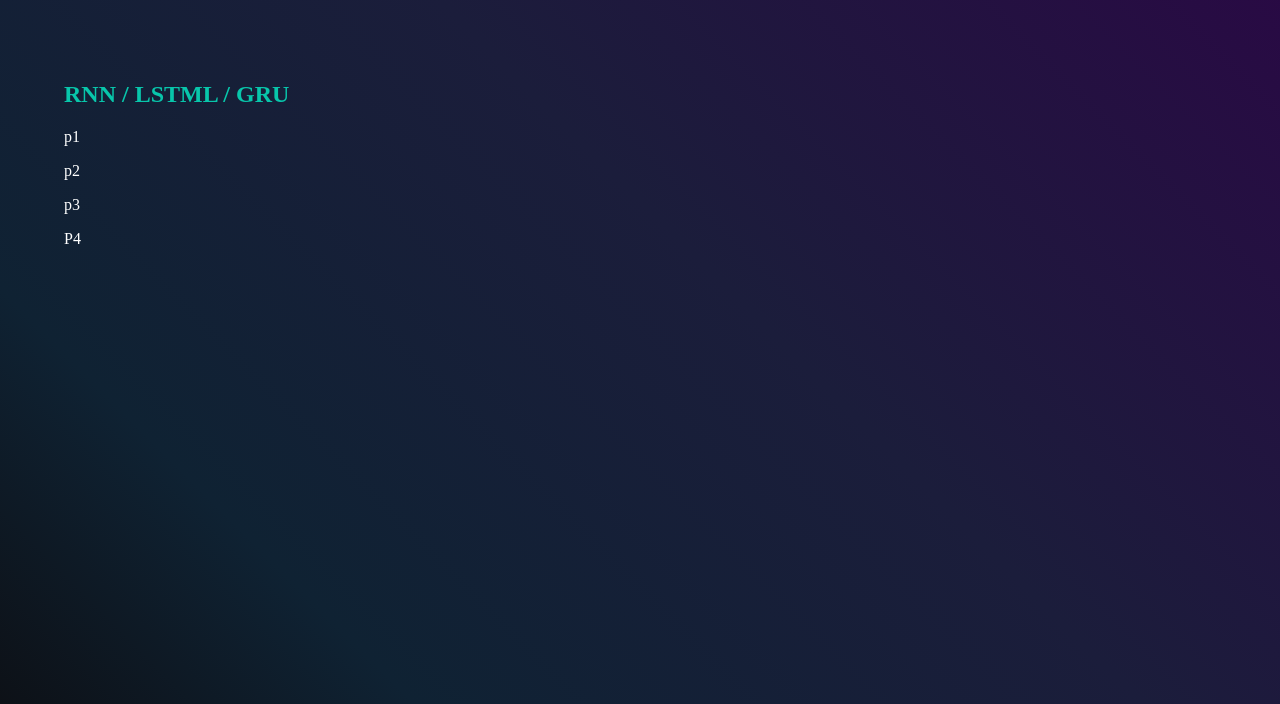
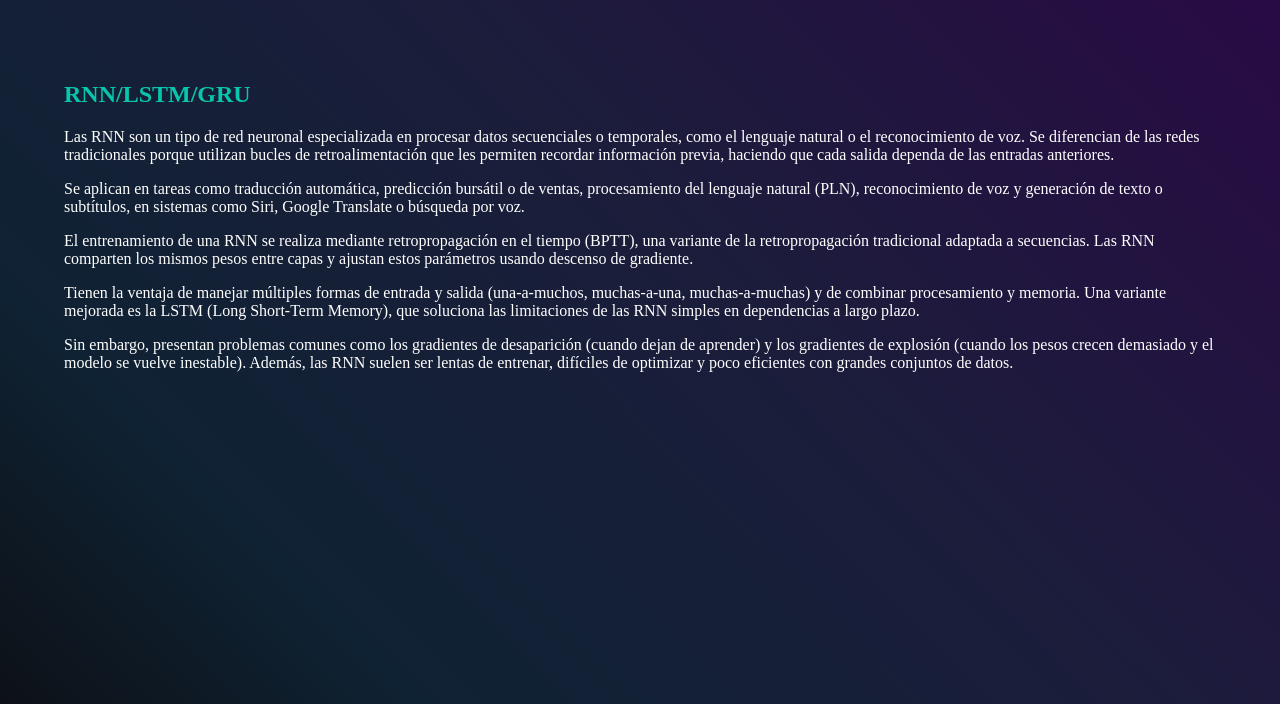
Before and after one commit to ulisesoliva17/ProyectoWeb, a plain HTML site: page RNN-LSTM-GRU.html in a window 1280 px wide. Shown: the part 96-800 px from the top of the page. Drawn offline with nearby package versions, Linux system fonts and the light colour scheme.

Commit message:
rnn-lstm-gru

```diff
--- a/RNN-LSTM-GRU.html
+++ b/RNN-LSTM-GRU.html
@@ -35,21 +35,37 @@
     </header>
     <main id="main-dl">
         <selection id="selection-cnn">
-            <h2 id="modelos-h2-cnn">RNN / LSTML / GRU</h2>
+            <h2 id="modelos-h2-cnn">RNN/LSTM/GRU</h2>
             <div id="modelos-cajas-cnn">
                 <p>
-                    p1
+                    Las RNN son un tipo de red neuronal especializada en procesar datos secuenciales o temporales, como el lenguaje natural
+                     o el reconocimiento de voz. Se diferencian de las redes tradicionales porque utilizan bucles de retroalimentación
+                      que les permiten recordar información previa, haciendo que cada salida dependa de las entradas anteriores.
                 </p>
                 <p>
-                    p2
+                    Se aplican en tareas como traducción automática, predicción bursátil o de ventas, procesamiento del lenguaje natural
+                    (PLN), reconocimiento de voz y generación de texto o subtítulos, en sistemas como Siri, Google Translate o búsqueda por voz.
+
                 </p>
                 <p>
-                    p3
+                    El entrenamiento de una RNN se realiza mediante retropropagación en el tiempo (BPTT), una variante de la retropropagación
+                     tradicional adaptada a secuencias. Las RNN comparten los mismos pesos entre capas y ajustan estos parámetros usando
+                      descenso de gradiente.
                 </p>
                 <p>
-                    P4
+                    Tienen la ventaja de manejar múltiples formas de entrada y salida (una-a-muchos, muchas-a-una, muchas-a-muchas) y
+                     de combinar procesamiento y memoria. Una variante mejorada es la LSTM (Long Short-Term Memory), que soluciona las
+                      limitaciones de las RNN simples en dependencias a largo plazo.
+                </p>
+                <p>
+                    Sin embargo, presentan problemas comunes como los gradientes de desaparición (cuando dejan de aprender) y los gradientes
+                     de explosión (cuando los pesos crecen demasiado y el modelo se vuelve inestable). Además, las RNN suelen ser lentas de
+                      entrenar, difíciles de optimizar y poco eficientes con grandes conjuntos de datos.
                 </p>
             </div>
+
+
+
         </selection>
     </main>
 
```
